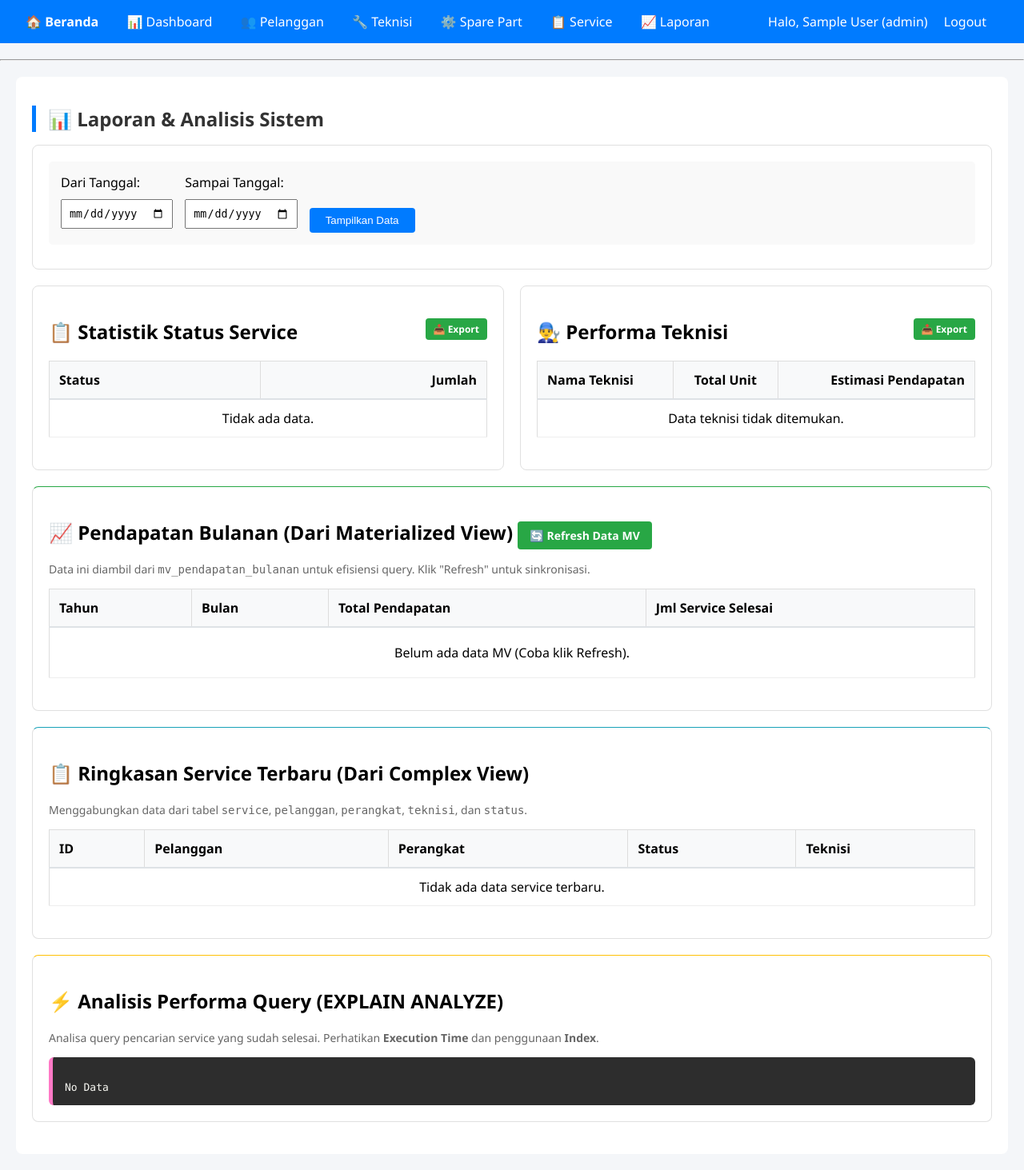
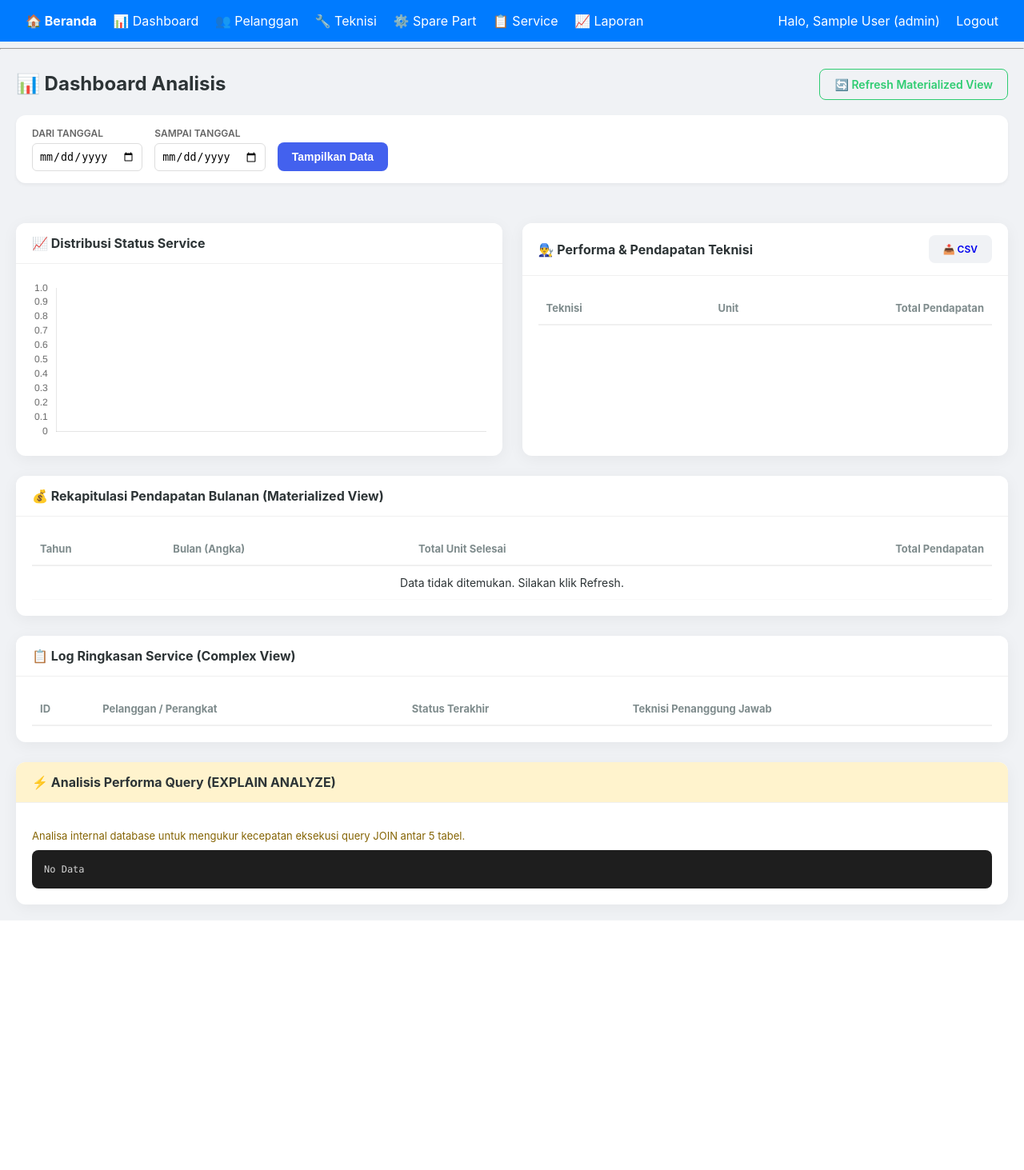
Before and after one commit to AvrioWitoberd/bdl_service, a PHP site: page /views/reports/index.php in a window 1280 px wide. Shown: the whole page at 80% size. After the commit the page ends 1151 px from the top, so only its background shows below. Run offline with PHP 8.4, Linux system fonts and the light colour scheme; the visitor is signed in with stand-in values (Sample User, id 1); a stand-in replaces the project's code that opens the database connection; lists and menus that the app fills with data are empty.

Commit message:
perubahan report

```diff
--- a/public/css/style.css
+++ b/public/css/style.css
@@ -15,3 +15,55 @@ a { color: #007bff; text-decoration: none; }
 a:hover { text-decoration: underline; }
 nav { margin-bottom: 20px; }
 nav a { margin-right: 15px; }
+
+:root {
+    --primary: #4361ee;
+    --success: #2ecc71;
+    --warning: #f1c40f;
+    --dark: #2d3436;
+}
+
+.report-header-grid {
+    display: grid;
+    grid-template-columns: repeat(auto-fit, minmax(240px, 1fr));
+    gap: 15px;
+    margin-bottom: 25px;
+}
+
+.stat-card {
+    background: white;
+    padding: 20px;
+    border-radius: 12px;
+    box-shadow: 0 4px 6px rgba(0,0,0,0.05);
+    border-left: 4px solid var(--primary);
+}
+
+.stat-card h3 { margin: 0; font-size: 14px; color: #636e72; text-transform: uppercase; }
+.stat-card .value { font-size: 24px; font-weight: bold; color: var(--dark); margin-top: 5px; }
+
+.card {
+    border: none;
+    box-shadow: 0 10px 15px -3px rgba(0,0,0,0.07);
+    border-radius: 12px;
+    overflow: hidden;
+}
+
+.card h2 {
+    background: #f8f9fa;
+    margin: 0;
+    padding: 15px 20px;
+    font-size: 18px;
+    border-bottom: 1px solid #eee;
+    display: flex;
+    justify-content: space-between;
+    align-items: center;
+}
+
+.table-container { padding: 10px 20px 20px; }
+
+code {
+    background: #f1f2f6;
+    padding: 2px 6px;
+    border-radius: 4px;
+    color: #e83e8c;
+}
--- a/views/reports/index.php
+++ b/views/reports/index.php
@@ -1,6 +1,5 @@
 <?php
 // views/reports/index.php
-// Ambil semua variabel dari controller
 $servicesByStatus = $servicesByStatus ?? [];
 $revenueByTech = $revenueByTech ?? [];
 $startDate = $startDate ?? '';
@@ -10,52 +9,73 @@ $msgClass = $msgClass ?? '';
 $mvData = $mvData ?? [];
 $viewData = $viewData ?? [];
 $explainResults = $explainResults ?? ['with_index' => 'No Data'];
+
+// Persiapan data untuk Chart.js
+$statusLabels = json_encode(array_column($servicesByStatus, 'nama_status'));
+$statusCounts = json_encode(array_column($servicesByStatus, 'jumlah_servis'));
 ?>
 <!DOCTYPE html>
 <html lang="id">
 <head>
     <meta charset="UTF-8">
-    <title>Laporan & Statistik</title>
-    <link rel="stylesheet" href="../public/css/style.css">
+    <meta name="viewport" content="width=device-width, initial-scale=1.0">
+    <title>Dashboard Analisis Sistem</title>
+    <script src="https://cdn.jsdelivr.net/npm/chart.js"></script>
+    <style>
+        :root {
+            --primary: #4361ee;
+            --secondary: #3f37c9;
+            --success: #2ecc71;
+            --info: #4895ef;
+            --warning: #f1c40f;
+            --danger: #e74c3c;
+            --light: #f8f9fa;
+            --dark: #2d3436;
+        }
 
-    <style>
-        body { background-color: #f4f6f9; font-family: 'Segoe UI', Arial, sans-serif; margin: 0; }
-        .container { max-width: 1200px; margin: 20px auto; padding: 20px; background: #fff; border-radius: 8px; }
-        .page-header h1 { color: #333; font-size: 24px; border-left: 5px solid #007bff; padding-left: 15px; }
+        body { background-color: #f0f2f5; font-family: 'Inter', 'Segoe UI', sans-serif; margin: 0; color: var(--dark); }
+        .container { max-width: 1300px; margin: 0 auto; padding: 20px; }
 
-        .card { background: #fff; border: 1px solid #e0e0e0; border-radius: 8px; padding: 20px; margin-bottom: 20px; }
-        .filter-form { display: flex; gap: 15px; align-items: flex-end; margin-bottom: 10px; }
+        /* Header & Filter */
+        .page-header { display: flex; justify-content: space-between; align-items: center; margin-bottom: 25px; }
+        .page-header h1 { font-size: 24px; margin: 0; display: flex; align-items: center; gap: 10px; }
+
+        .filter-card { background: white; padding: 15px 20px; border-radius: 12px; box-shadow: 0 2px 4px rgba(0,0,0,0.05); margin-bottom: 25px; }
+        .filter-form { display: flex; gap: 15px; align-items: flex-end; flex-wrap: wrap; }
         .form-group { display: flex; flex-direction: column; gap: 5px; }
-        .btn-filter { background: #007bff; color: #fff; border: none; padding: 8px 20px; border-radius: 4px; cursor: pointer; }
+        .form-group label { font-size: 12px; font-weight: 600; color: #666; }
+        input[type="date"] { padding: 8px; border: 1px solid #ddd; border-radius: 6px; }
 
-        table { width: 100%; border-collapse: collapse; margin-top: 15px; }
-        th { background: #f8f9fa; padding: 12px; border-bottom: 2px solid #dee2e6; text-align: left; }
-        td { padding: 12px; border-bottom: 1px solid #eee; }
+        .btn { padding: 10px 18px; border-radius: 8px; border: none; font-weight: 600; cursor: pointer; transition: 0.3s; text-decoration: none; font-size: 14px; }
+        .btn-primary { background: var(--primary); color: white; }
+        .btn-primary:hover { background: var(--secondary); }
+        .btn-outline-success { border: 1.5px solid var(--success); color: var(--success); background: transparent; }
+        .btn-outline-success:hover { background: var(--success); color: white; }
 
-        .btn-export { background: #28a745; color: #fff; padding: 5px 10px; border-radius: 4px; font-size: 12px; text-decoration: none; float: right; }
-        .btn-refresh { background-color: #28a745; color: white; padding: 8px 15px; border-radius: 4px; text-decoration: none; font-size: 14px; font-weight: bold; transition: 0.3s; }
-        .btn-refresh:hover { background-color: #218838; }
+        /* Stats Grid */
+        .stats-grid { display: grid; grid-template-columns: repeat(auto-fit, minmax(200px, 1fr)); gap: 20px; margin-bottom: 25px; }
+        .stat-card { background: white; padding: 20px; border-radius: 12px; box-shadow: 0 4px 6px rgba(0,0,0,0.02); border-bottom: 4px solid var(--primary); }
+        .stat-card h3 { font-size: 13px; color: #7f8c8d; margin: 0; text-transform: uppercase; letter-spacing: 0.5px; }
+        .stat-card .value { font-size: 28px; font-weight: 800; margin: 10px 0 0 0; color: var(--dark); }
 
-        .report-grid { display: grid; grid-template-columns: 1fr 1fr; gap: 20px; }
-        @media (max-width: 768px) { .report-grid { grid-template-columns: 1fr; } }
+        /* Layout Main */
+        .main-grid { display: grid; grid-template-columns: 1fr 1fr; gap: 25px; margin-bottom: 25px; }
+        .card { background: white; border-radius: 12px; box-shadow: 0 4px 20px rgba(0,0,0,0.05); overflow: hidden; height: 100%; }
+        .card-header { padding: 15px 20px; border-bottom: 1px solid #f0f0f0; display: flex; justify-content: space-between; align-items: center; background: #fff; }
+        .card-header h2 { font-size: 16px; margin: 0; color: var(--dark); }
+        .card-body { padding: 20px; }
 
-        /* Styling untuk alert */
-        .alert { padding: 15px; border-radius: 4px; margin-bottom: 20px; font-weight: 500; }
-        .alert.success { background-color: #d4edda; color: #155724; border: 1px solid #c3e6cb; }
-        .alert.error { background-color: #f8d7da; color: #721c24; border: 1px solid #f5c6cb; }
+        /* Tables */
+        table { width: 100%; border-collapse: collapse; }
+        th { text-align: left; font-size: 13px; color: #7f8c8d; padding: 12px 10px; border-bottom: 2px solid #f0f0f0; }
+        td { padding: 12px 10px; font-size: 14px; border-bottom: 1px solid #f9f9f9; }
+        .text-right { text-align: right; }
+        .badge { padding: 4px 8px; border-radius: 6px; font-size: 11px; font-weight: bold; background: #eee; }
 
-        /* Styling untuk code block */
-        .code-block {
-            background-color: #2d2d2d;
-            color: #f8f8f2;
-            padding: 15px;
-            border-radius: 6px;
-            font-family: 'Consolas', 'Monaco', monospace;
-            font-size: 13px;
-            white-space: pre-wrap;
-            overflow-x: auto;
-            border-left: 5px solid #ff79c6;
-        }
+        /* Analyze Section */
+        .code-block { background: #1e1e1e; color: #d4d4d4; padding: 15px; border-radius: 8px; font-family: 'Consolas', monospace; font-size: 12px; overflow-x: auto; line-height: 1.5; }
+
+        @media (max-width: 992px) { .main-grid { grid-template-columns: 1fr; } }
     </style>
 </head>
 <body>
@@ -63,82 +83,105 @@ $explainResults = $explainResults ?? ['with_index' => 'No Data'];
 
     <div class="container">
         <div class="page-header">
-            <h1>📊 Laporan & Analisis Sistem</h1>
+            <h1>📊 Dashboard Analisis</h1>
+            <div class="header-actions">
+                <a href="?refresh_mv=1" class="btn btn-outline-success">🔄 Refresh Materialized View</a>
+            </div>
         </div>
 
-        <!-- Alert untuk refresh MV -->
         <?php if ($refreshMessage): ?>
-            <div class="alert <?= $msgClass ?>">
+            <div style="padding: 15px; background: #d4edda; color: #155724; border-radius: 8px; margin-bottom: 20px; border: 1px solid #c3e6cb;">
                 <?= $refreshMessage ?>
             </div>
         <?php endif; ?>
 
-        <!-- Form Filter Tanggal (lama) -->
-        <div class="card">
-            <form method="GET" action="" class="filter-form">
+        <div class="filter-card">
+            <form method="GET" class="filter-form">
                 <div class="form-group">
-                    <label>Dari Tanggal:</label>
+                    <label>DARI TANGGAL</label>
                     <input type="date" name="start_date" value="<?= htmlspecialchars($startDate) ?>">
                 </div>
                 <div class="form-group">
-                    <label>Sampai Tanggal:</label>
+                    <label>SAMPAI TANGGAL</label>
                     <input type="date" name="end_date" value="<?= htmlspecialchars($endDate) ?>">
                 </div>
-                <button type="submit" class="btn-filter">Tampilkan Data</button>
+                <button type="submit" class="btn btn-primary">Tampilkan Data</button>
             </form>
         </div>
 
-        <!-- Grid untuk Laporan Statistik & Performa (lama) -->
-        <div class="report-grid">
+        <div class="stats-grid">
+            <?php foreach (array_slice($servicesByStatus, 0, 4) as $row): ?>
+                <div class="stat-card">
+                    <h3><?= htmlspecialchars($row['nama_status']) ?></h3>
+                    <p class="value"><?= $row['jumlah_servis'] ?></p>
+                </div>
+            <?php endforeach; ?>
+        </div>
+
+        <div class="main-grid">
             <div class="card">
-                <h2>📋 Statistik Status Service
-                    <a href="?export=services_by_status&start_date=<?= $startDate ?>&end_date=<?= $endDate ?>" class="btn-export">📥 Export</a>
-                </h2>
+                <div class="card-header">
+                    <h2>📈 Distribusi Status Service</h2>
+                </div>
+                <div class="card-body">
+                    <canvas id="statusChart" height="200"></canvas>
+                </div>
+            </div>
+
+            <div class="card">
+                <div class="card-header">
+                    <h2>👨‍🔧 Performa & Pendapatan Teknisi</h2>
+                    <a href="?export=revenue_by_tech" class="btn" style="font-size:12px; background:#f0f2f5;">📥 CSV</a>
+                </div>
+                <div class="card-body" style="max-height: 350px; overflow-y: auto;">
                     <table>
                         <thead>
                             <tr>
-                            <th>Status</th>
-                            <th style="text-align: right;">Jumlah</th>
+                                <th>Teknisi</th>
+                                <th class="text-right">Unit</th>
+                                <th class="text-right">Total Pendapatan</th>
                             </tr>
                         </thead>
                         <tbody>
-                        <?php if (empty($servicesByStatus)): ?>
-                            <tr><td colspan="2" style="text-align:center;">Tidak ada data.</td></tr>
-                        <?php else: ?>
-                            <?php foreach ($servicesByStatus as $row): ?>
+                            <?php foreach ($revenueByTech as $row): ?>
                                 <tr>
-                                    <td><?= htmlspecialchars($row['nama_status']) ?></td>
-                                    <td style="text-align: right;"><b><?= $row['jumlah_servis'] ?></b></td>
+                                    <td><strong><?= htmlspecialchars($row['nama_teknisi']) ?></strong></td>
+                                    <td class="text-right"><?= $row['jumlah_pembayaran'] ?></td>
+                                    <td class="text-right" style="color:var(--success); font-weight:bold;">
+                                        Rp <?= number_format($row['total_pendapatan'], 0, ',', '.') ?>
+                                    </td>
                                 </tr>
                             <?php endforeach; ?>
-                        <?php endif; ?>
                         </tbody>
                     </table>
                 </div>
+            </div>
+        </div>
 
-            <div class="card">
-                <h2>👨‍🔧 Performa Teknisi
-                    <a href="?export=revenue_by_tech&start_date=<?= $startDate ?>&end_date=<?= $endDate ?>" class="btn-export">📥 Export</a>
-                </h2>
+        <div class="card" style="margin-bottom: 25px;">
+            <div class="card-header">
+                <h2>💰 Rekapitulasi Pendapatan Bulanan (Materialized View)</h2>
+            </div>
+            <div class="card-body">
                 <table>
                     <thead>
                         <tr>
-                            <th>Nama Teknisi</th>
-                            <th style="text-align: center;">Total Unit</th>
-                            <th style="text-align: right;">Estimasi Pendapatan</th>
+                            <th>Tahun</th>
+                            <th>Bulan (Angka)</th>
+                            <th>Total Unit Selesai</th>
+                            <th class="text-right">Total Pendapatan</th>
                         </tr>
                     </thead>
                     <tbody>
-                        <?php if (empty($revenueByTech)): ?>
-                            <tr><td colspan="3" style="text-align:center;">Data teknisi tidak ditemukan.</td></tr>
+                        <?php if (empty($mvData)): ?>
+                            <tr><td colspan="4" style="text-align:center;">Data tidak ditemukan. Silakan klik Refresh.</td></tr>
                         <?php else: ?>
-                            <?php foreach ($revenueByTech as $row): ?>
+                            <?php foreach ($mvData as $row): ?>
                                 <tr>
-                                    <td><?= htmlspecialchars($row['nama_status'] ?? $row['nama_teknisi']) ?></td>
-                                    <td style="text-align: center;"><?= $row['jumlah_pembayaran'] ?></td>
-                                    <td style="text-align: right; color: #28a745; font-weight: bold;">
-                                        Rp <?= number_format($row['total_pendapatan'], 0, ',', '.') ?>
-                                    </td>
+                                    <td><?= $row['year'] ?></td>
+                                    <td><span class="badge"><?= $row['month'] ?></span></td>
+                                    <td><?= $row['total_services'] ?> Unit</td>
+                                    <td class="text-right" style="font-weight:bold;">Rp <?= number_format($row['total_revenue'], 0, ',', '.') ?></td>
                                 </tr>
                             <?php endforeach; ?>
                         <?php endif; ?>
@@ -147,88 +190,76 @@ $explainResults = $explainResults ?? ['with_index' => 'No Data'];
             </div>
         </div>
 
-        <!-- Materialized View Card (baru) -->
-        <div class="card" style="border-top-color: #28a745;">
-            <h2>
-                📈 Pendapatan Bulanan (Dari Materialized View)
-                <a href="?refresh_mv=1&start_date=<?= $startDate ?>&end_date=<?= $endDate ?>" class="btn-refresh">🔄 Refresh Data MV</a>
-            </h2>
-            <p style="font-size: 14px; color: #666; margin-bottom: 15px;">
-                Data ini diambil dari <code>mv_pendapatan_bulanan</code> untuk efisiensi query. Klik "Refresh" untuk sinkronisasi.
-            </p>
-
-            <table>
-                <thead>
-                    <tr>
-                        <th>Tahun</th>
-                        <th>Bulan</th>
-                        <th>Total Pendapatan</th>
-                        <th>Jml Service Selesai</th>
-                    </tr>
-                </thead>
-                <tbody>
-                    <?php if (empty($mvData)): ?>
-                        <tr><td colspan="4" style="text-align:center; padding: 20px;">Belum ada data MV (Coba klik Refresh).</td></tr>
-                    <?php else: ?>
-                        <?php foreach ($mvData as $row): ?>
-                            <tr>
-                                <td><?= htmlspecialchars($row['year']) ?></td>
-                                <td><?= htmlspecialchars($row['month']) ?></td>
-                                <td style="font-weight: bold; color: #28a745;">Rp <?= number_format($row['total_revenue'], 0, ',', '.') ?></td>
-                                <td><?= htmlspecialchars($row['total_services']) ?> Unit</td>
-                            </tr>
-                        <?php endforeach; ?>
-                    <?php endif; ?>
-                </tbody>
-            </table>
+        <div class="card" style="margin-bottom: 25px;">
+            <div class="card-header">
+                <h2>📋 Log Ringkasan Service (Complex View)</h2>
             </div>
-
-        <!-- Complex View Card (baru) -->
-        <div class="card" style="border-top-color: #17a2b8;">
-            <h2>📋 Ringkasan Service Terbaru (Dari Complex View)</h2>
-            <p style="font-size: 14px; color: #666; margin-bottom: 15px;">
-                Menggabungkan data dari tabel <code>service</code>, <code>pelanggan</code>, <code>perangkat</code>, <code>teknisi</code>, dan <code>status</code>.
-            </p>
+            <div class="card-body">
                 <table>
                     <thead>
                         <tr>
                             <th>ID</th>
-                        <th>Pelanggan</th>
-                        <th>Perangkat</th>
-                        <th>Status</th>
-                        <th>Teknisi</th>
+                            <th>Pelanggan / Perangkat</th>
+                            <th>Status Terakhir</th>
+                            <th>Teknisi Penanggung Jawab</th>
                         </tr>
                     </thead>
                     <tbody>
-                    <?php if (empty($viewData)): ?>
-                        <tr><td colspan="5" style="text-align:center;">Tidak ada data service terbaru.</td></tr>
-                    <?php else: ?>
                         <?php foreach ($viewData as $row): ?>
                             <tr>
-                                <td>#<?= htmlspecialchars($row['id_service']) ?></td>
-                                <td><?= htmlspecialchars($row['nama_pelanggan']) ?></td>
-                                <td><?= htmlspecialchars($row['nama_perangkat']) ?> (<?= htmlspecialchars($row['merek']) ?>)</td>
-                                <td><span style="padding: 3px 8px; background: #eee; border-radius: 4px; font-size: 12px; font-weight: bold;"><?= htmlspecialchars($row['nama_status']) ?></span></td>
+                                <td>#<?= $row['id_service'] ?></td>
+                                <td>
+                                    <strong><?= htmlspecialchars($row['nama_pelanggan']) ?></strong><br>
+                                    <small style="color:#777"><?= htmlspecialchars($row['nama_perangkat']) ?> (<?= htmlspecialchars($row['merek']) ?>)</small>
+                                </td>
+                                <td><span class="badge"><?= htmlspecialchars($row['nama_status']) ?></span></td>
                                 <td><?= htmlspecialchars($row['nama_teknisi'] ?? '-') ?></td>
                             </tr>
                         <?php endforeach; ?>
-                    <?php endif; ?>
                     </tbody>
                 </table>
             </div>
+        </div>
 
-        <!-- EXPLAIN ANALYZE Card (baru) -->
-        <div class="card" style="border-top-color: #ffc107;">
+        <div class="card">
+            <div class="card-header" style="background: #fff3cd;">
                 <h2>⚡ Analisis Performa Query (EXPLAIN ANALYZE)</h2>
-            <p style="font-size: 14px; color: #666; margin-bottom: 15px;">
-                Analisa query pencarian service yang sudah selesai. Perhatikan <strong>Execution Time</strong> dan penggunaan <strong>Index</strong>.
+            </div>
+            <div class="card-body">
+                <p style="font-size: 13px; color: #856404; margin-bottom: 10px;">
+                    Analisa internal database untuk mengukur kecepatan eksekusi query JOIN antar 5 tabel.
                 </p>
-
-            <div class="code-block">
-<?= htmlspecialchars($explainResults['with_index']) ?>
+                <div class="code-block"><?= htmlspecialchars($explainResults['with_index']) ?></div>
+            </div>
         </div>
     </div>
 
-    </div>
+    <script>
+        // Chart Configuration
+        const ctx = document.getElementById('statusChart').getContext('2d');
+        new Chart(ctx, {
+            type: 'bar',
+            data: {
+                labels: <?= $statusLabels ?>,
+                datasets: [{
+                    label: 'Jumlah Unit',
+                    data: <?= $statusCounts ?>,
+                    backgroundColor: '#4361ee',
+                    borderRadius: 5
+                }]
+            },
+            options: {
+                responsive: true,
+                maintainAspectRatio: false,
+                plugins: {
+                    legend: { display: false }
+                },
+                scales: {
+                    y: { beginAtZero: true, grid: { display: false } },
+                    x: { grid: { display: false } }
+                }
+            }
+        });
+    </script>
 </body>
 </html>
```
Lines whose indentation alone changed are shown as unchanged.
